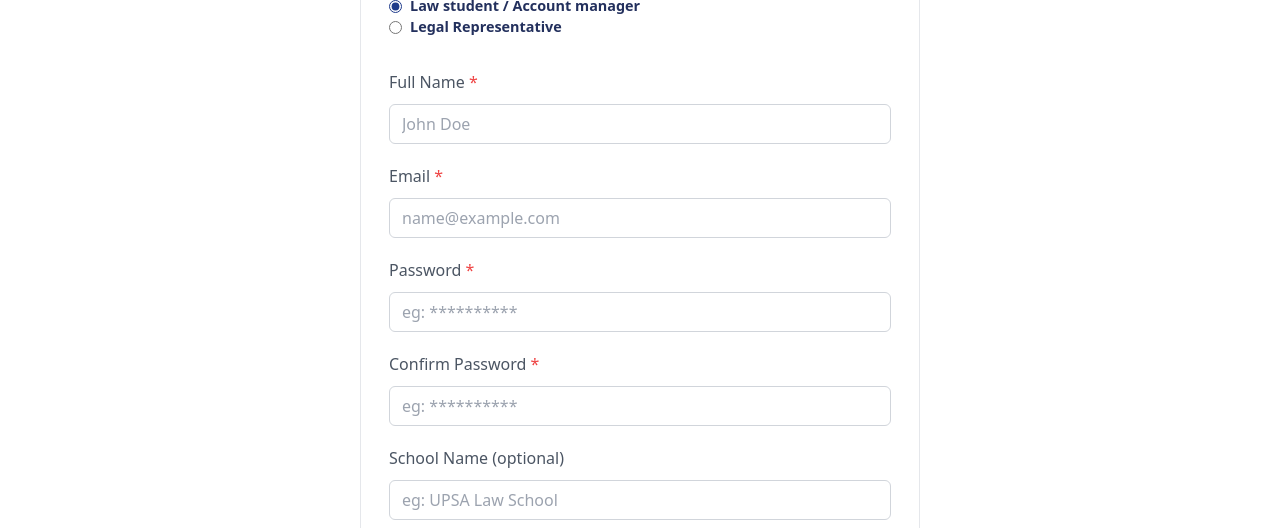
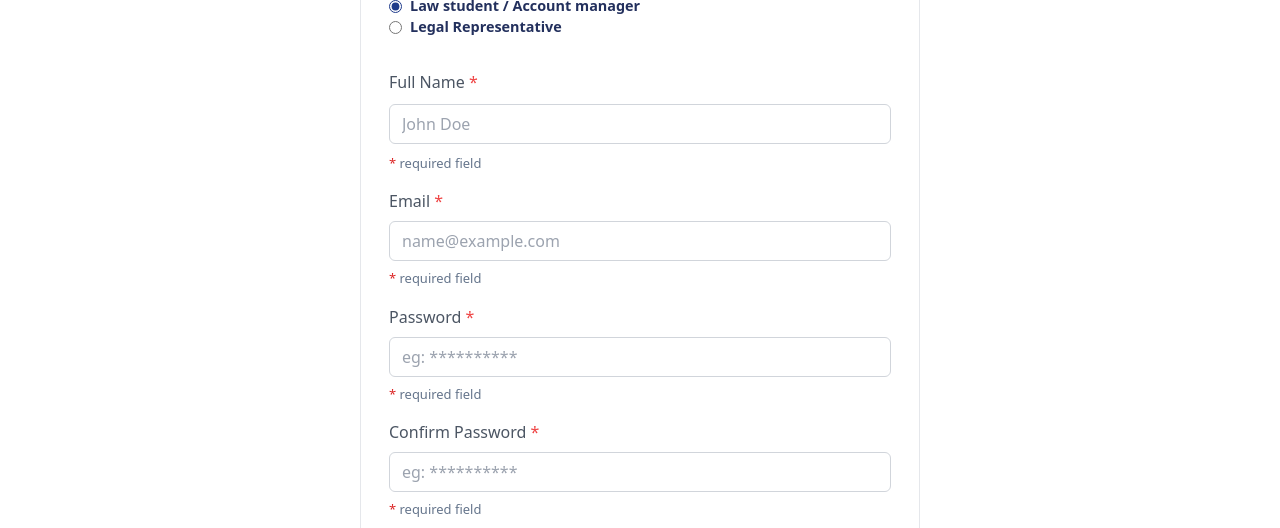
Before and after one commit to WindowsM16a/freelegal-web, a React (Vite) app: page /register in a window 1280 px wide. Shown: the part 272-800 px from the top of the page. Built offline with nearby package versions, Linux system fonts and the light colour scheme.

Commit message:
chore(spacing): change input/label spacing

```diff
--- a/src/pages/register.tsx
+++ b/src/pages/register.tsx
@@ -141,7 +141,7 @@ const Register = () => {
 								</label>
 							</div>
 						</div>
-						<div id="volunteerForm" className="flex flex-col gap-5 mt-3">
+						<div id="volunteerForm" className="flex flex-col gap-4 mt-3">
 							<label
 								htmlFor="name"
 								className="flex flex-col gap-2.5 text-gray-600 font-medium"
@@ -155,10 +155,13 @@ const Register = () => {
 									placeholder="John Doe"
 									className="border-[0.7px] border-gray-300 rounded-md h-10 lg:h-10  px-3 font-normal text-black focus:outline focus:outline-1 focus:outline-blue-800"
 								/>
+								<p className="text-[0.81rem] text-slate-500">
+									<span className="text-red-600">*</span> required field
+								</p>
 							</label>
 							<label
 								htmlFor="email"
-								className="flex flex-col gap-2.5 text-gray-600 font-medium"
+								className="flex flex-col gap-2 text-gray-600 font-medium"
 							>
 								<span>
 									Email <span className="text-red-500">*</span>
@@ -169,10 +172,13 @@ const Register = () => {
 									placeholder="name@example.com"
 									className="border-[0.7px] border-gray-300 rounded-md h-10 lg:h-10  px-3 font-normal text-black focus:outline focus:outline-1 focus:outline-blue-800"
 								/>
+								<p className="text-[0.81rem] text-slate-500">
+									<span className="text-red-600">*</span> required field
+								</p>
 							</label>
 							<label
 								htmlFor="password"
-								className="flex flex-col gap-2.5 text-gray-600 font-medium"
+								className="flex flex-col gap-2 text-gray-600 font-medium"
 							>
 								<span>
 									Password <span className="text-red-500">*</span>
@@ -183,10 +189,13 @@ const Register = () => {
 									placeholder="eg: **********"
 									className="border-[0.7px] border-gray-300 rounded-md h-10 lg:h-10 px-3 font-normal text-black focus:outline focus:outline-1 focus:outline-blue-800"
 								/>
+								<p className="text-[0.81rem] text-slate-500">
+									<span className="text-red-600">*</span> required field
+								</p>
 							</label>
 							<label
 								htmlFor="password"
-								className="flex flex-col gap-2.5 text-gray-600 font-medium"
+								className="flex flex-col gap-2 text-gray-600 font-medium"
 							>
 								<span>
 									Confirm Password <span className="text-red-500">*</span>
@@ -198,10 +207,13 @@ const Register = () => {
 									className="border-[0.3px] border-gray-300 rounded-md h-10 lg:h-10 px-3 font-normal text-black focus:outline focus:outline-1 focus:outline-blue-800
 								"
 								/>
+								<p className="text-[0.81rem] text-slate-500">
+									<span className="text-red-600">*</span> required field
+								</p>
 							</label>
 							<label
 								htmlFor="schoolName"
-								className="flex flex-col gap-2.5 text-gray-600 font-medium"
+								className="flex flex-col gap-2 text-gray-600 font-medium"
 							>
 								School Name (optional)
 								<input
@@ -213,10 +225,10 @@ const Register = () => {
 								/>
 							</label>
 						</div>
-						<div id="legalRepForm" className="hidden flex-col gap-5 mt-3">
+						<div id="legalRepForm" className="hidden flex-col gap-4 mt-3">
 							<label
 								htmlFor="name"
-								className="flex flex-col gap-2.5 text-gray-600 font-medium"
+								className="flex flex-col gap-2 text-gray-600 font-medium"
 							>
 								<span>
 									Full Name <span className="text-red-500">*</span>
@@ -228,10 +240,13 @@ const Register = () => {
 									placeholder="John Doe"
 									className="border-[0.7px] border-gray-300 rounded-md h-10 lg:h-10  px-3 font-normal text-black focus:outline focus:outline-1 focus:outline-blue-800"
 								/>
+								<p className="text-[0.81rem] text-slate-500">
+									<span className="text-red-600">*</span> required field
+								</p>
 							</label>
 							<label
 								htmlFor="email"
-								className="flex flex-col gap-2.5 text-gray-600 font-medium"
+								className="flex flex-col gap-2 text-gray-600 font-medium"
 							>
 								<span>
 									Email <span className="text-red-500">*</span>
@@ -243,10 +258,13 @@ const Register = () => {
 									placeholder="name@example.com"
 									className="border-[0.7px] border-gray-300 rounded-md h-10 lg:h-10  px-3 font-normal text-black focus:outline focus:outline-1 focus:outline-blue-800"
 								/>
+								<p className="text-[0.81rem] text-slate-500">
+									<span className="text-red-600">*</span> required field
+								</p>
 							</label>
 							<label
 								htmlFor="password"
-								className="flex flex-col gap-2.5 text-gray-600 font-medium"
+								className="flex flex-col gap-2 text-gray-600 font-medium"
 							>
 								<span>
 									Password <span className="text-red-500">*</span>
@@ -258,10 +276,13 @@ const Register = () => {
 									placeholder="eg: **********"
 									className="border-[0.7px] border-gray-300 rounded-md h-10 lg:h-10 px-3 font-normal text-black focus:outline focus:outline-1 focus:outline-blue-800"
 								/>
+								<p className="text-[0.81rem] text-slate-500">
+									<span className="text-red-600">*</span> required field
+								</p>
 							</label>
 							<label
 								htmlFor="password"
-								className="flex flex-col gap-2.5 text-gray-600 font-medium"
+								className="flex flex-col gap-2 text-gray-600 font-medium"
 							>
 								<span>
 									Confirm Password <span className="text-red-500">*</span>
@@ -274,6 +295,9 @@ const Register = () => {
 									className="border-[0.3px] border-gray-300 rounded-md h-10 lg:h-10 px-3 font-normal text-black focus:outline focus:outline-1 focus:outline-blue-800
 								"
 								/>
+								<p className="text-[0.81rem] text-slate-500">
+									<span className="text-red-600">*</span> required field
+								</p>
 							</label>
 							<div id="firmOrIndividual" className="flex gap-2">
 								<label
@@ -328,9 +352,6 @@ const Register = () => {
 						>
 							Register
 						</button>
-						<p>
-							<span className="text-red-600">*</span> required field
-						</p>
 					</form>
 					<span className="text-sm mt-2">
 						Already have an account?{" "}
```
